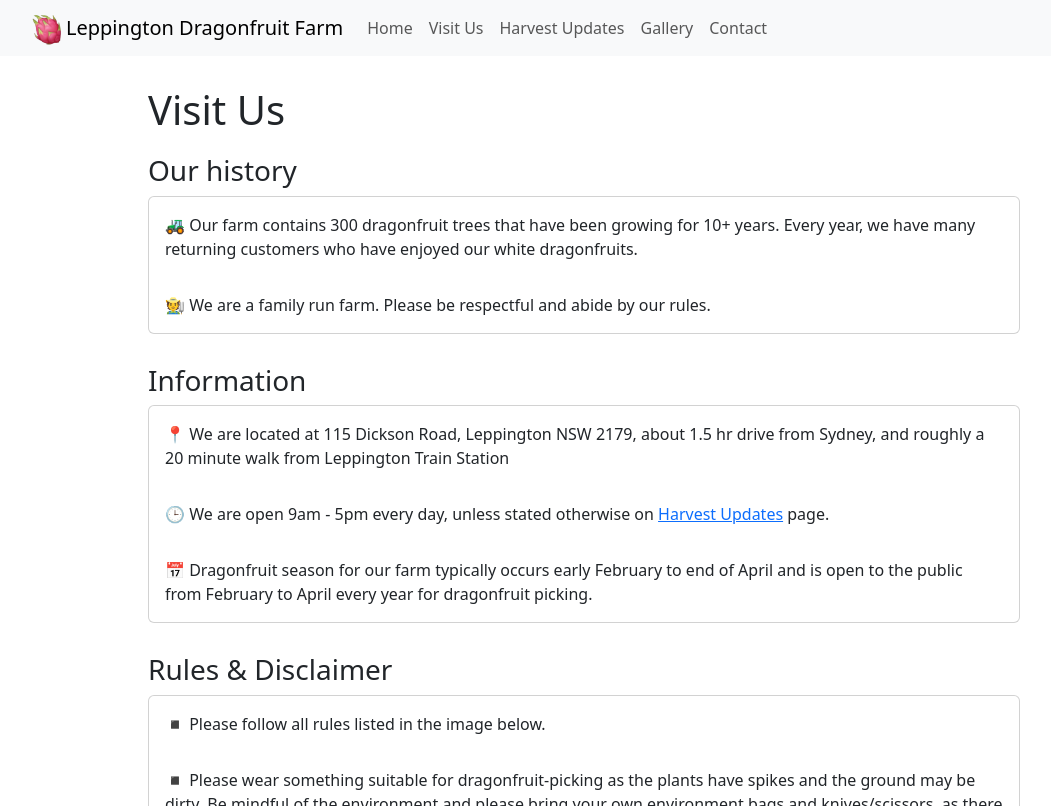
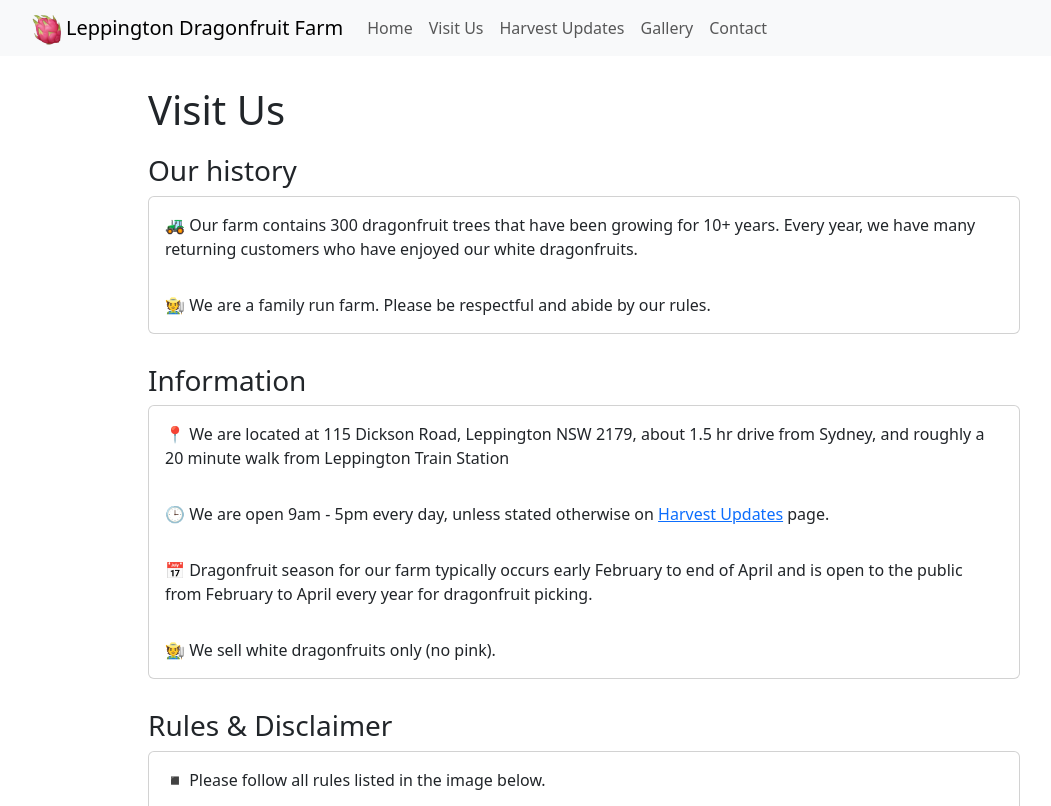
Before and after one commit to jacqui13/leppington-dragonfruit-farm, a Next.js app: page /visit-us in a window 1280 px wide. Shown: the whole page, without its empty margins (56-1107 px from the left). Built offline with nearby package versions, Linux system fonts and the light colour scheme.

Commit message:
Add only selling white dragonfruits

```diff
--- a/src/app/visit-us/page.tsx
+++ b/src/app/visit-us/page.tsx
@@ -21,7 +21,7 @@ export default function VisitUs() {
                     <Card.Body>📍 We are located at 115 Dickson Road, Leppington NSW 2179, about 1.5 hr drive from Sydney, and roughly a 20 minute walk from Leppington Train Station</Card.Body>
                     <Card.Body>🕒 We are open 9am - 5pm every day, unless stated otherwise on <Link href="/updates">Harvest Updates</Link> page.</Card.Body>
                     <Card.Body>📅 Dragonfruit season for our farm typically occurs early February to end of April and is open to the public from February to April every year for dragonfruit picking.</Card.Body>
-
+                    <Card.Body>🧑‍🌾 We sell white dragonfruits only (no pink).</Card.Body>
                 </Card>
             </Container>
             <Container style={{ padding: "0", marginTop: "30px" }}>
```
